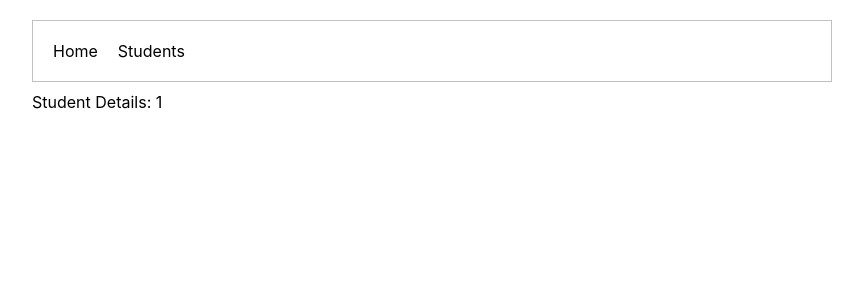
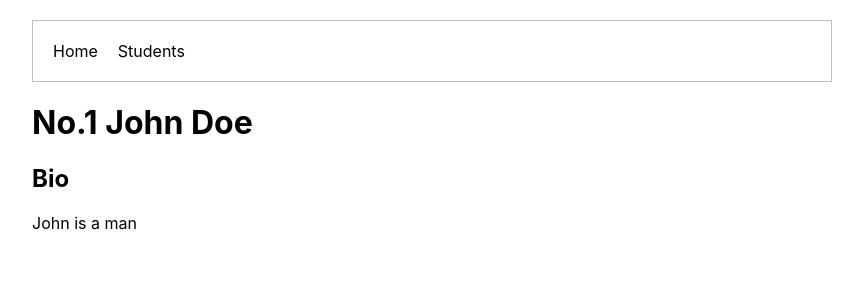
Before and after one commit to TBK0749/react-git, a React (Create React App) app: page /students/1 in a window 1280 px wide. Shown: the top 300 px of the page, without its empty margins (208-1071 px from the left). Built offline with nearby package versions, Linux system fonts and the light colour scheme.

Commit message:
การบ้านเสร็จหมดละ สบายใจละ

```diff
--- a/src/pages/StudentDetails.js
+++ b/src/pages/StudentDetails.js
@@ -1,10 +1,17 @@
 import { useParams } from "react-router";
+import { students } from "../data/students";
 
 export default function StudentDetails() {
   const { id } = useParams();
+  const student = students[Number(id - 1)];
 
+  if (!student) return <div>student not found</div>;
 
   return (
-    <div>Student Details: {id}</div>
+    <div>
+      <h1>{`No.${student.id} ${student.name}`}</h1>
+      <h2>Bio</h2>
+      <p>{student.bio}</p>
+    </div>
   );
 }
```
